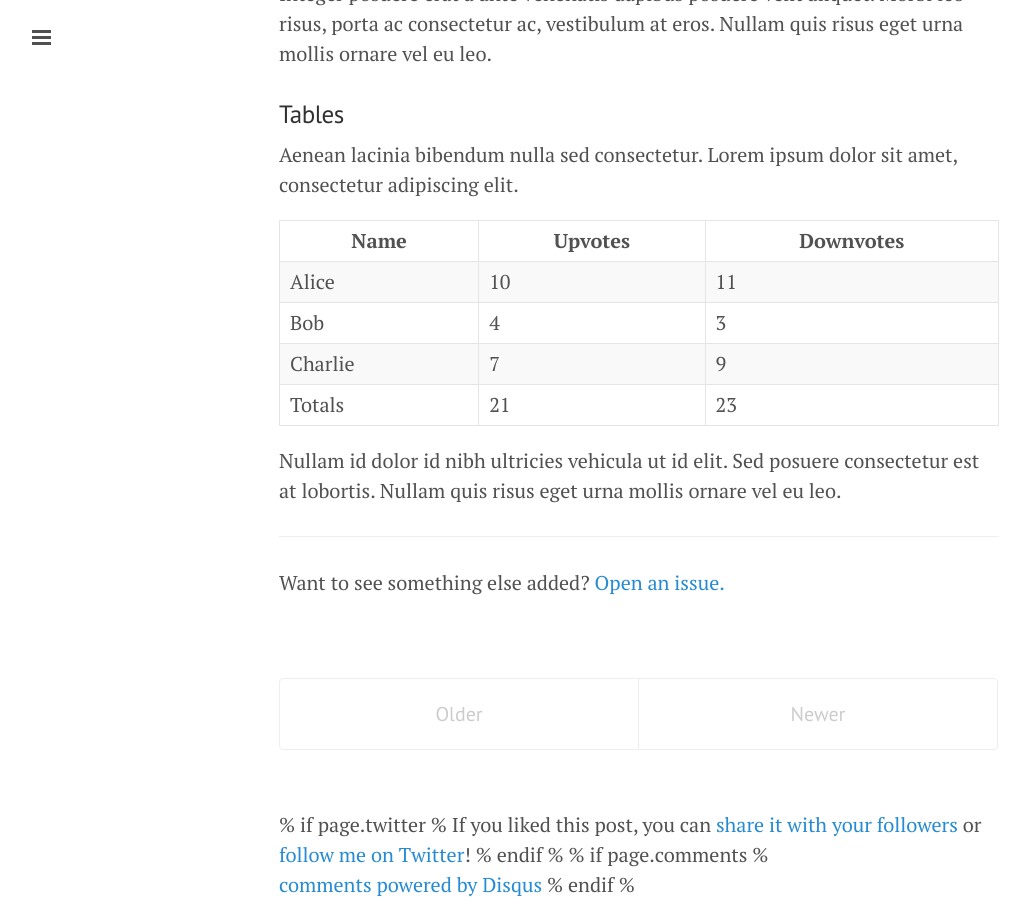
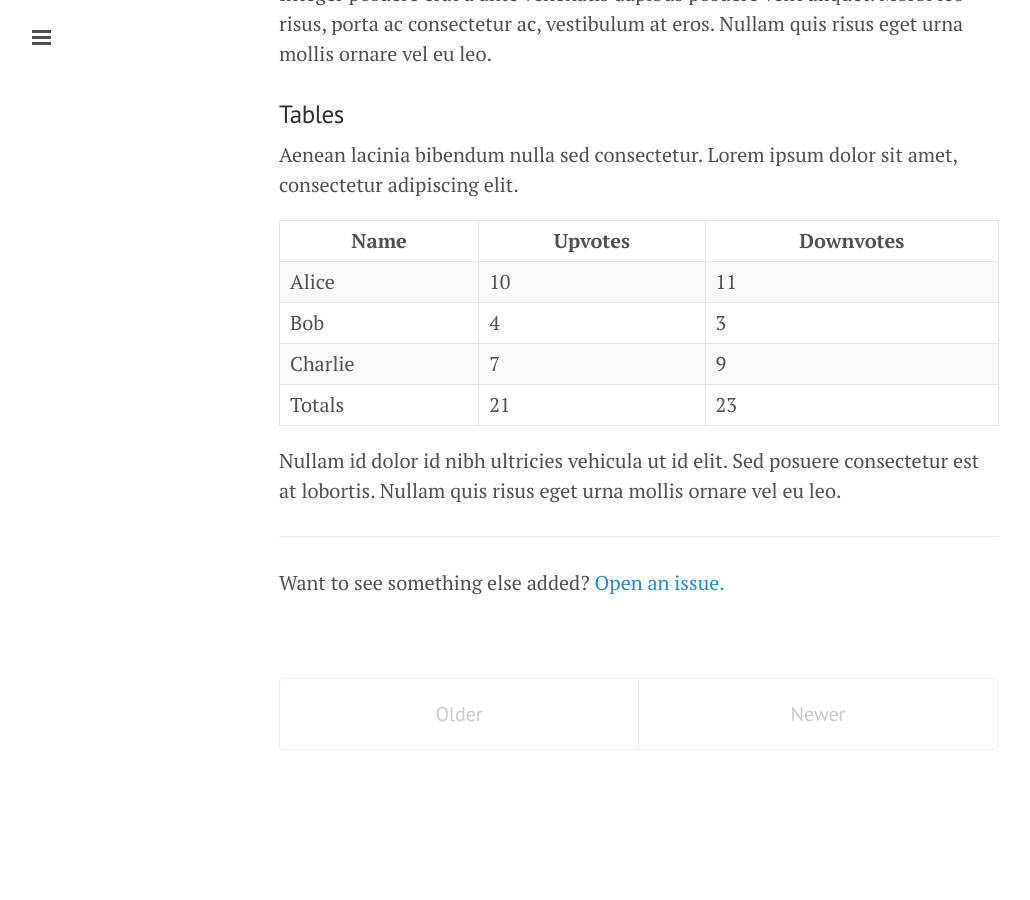
Before and after one commit to pumako/pumako.github.io, a Jekyll site: the page built from index.html, in a window 1280 px wide and 900 px high, scrolled down 2676 px. Shown: the whole window, without its empty margins (1-1031 px from the left). Built offline with Jekyll 4.4.1, drawn with Linux system fonts in a browser that asks for light colours; Markdown is read by kramdown in place of the engine named in the settings; the list of posts is cut into pages by our own code; comment, search, counter and statistics services are not loaded; after the commit the page ends 3486 px from its top, so only the background shows below that.

Commit message:
testing 2

```diff
--- a/_layouts/default.html
+++ b/_layouts/default.html
@@ -21,13 +21,13 @@
 
       <div class="container content">
         {{ content }}
-        % if page.twitter %
+        {% if page.twitter % }
         {% include twitter_add.html %}
-        % endif %
+        {% endif %}
 
-        % if page.comments %
+        {% if page.comments % }
         {% include comments.html %}
-        % endif %
+        {% endif %}
       </div>
     </div>
 
```
